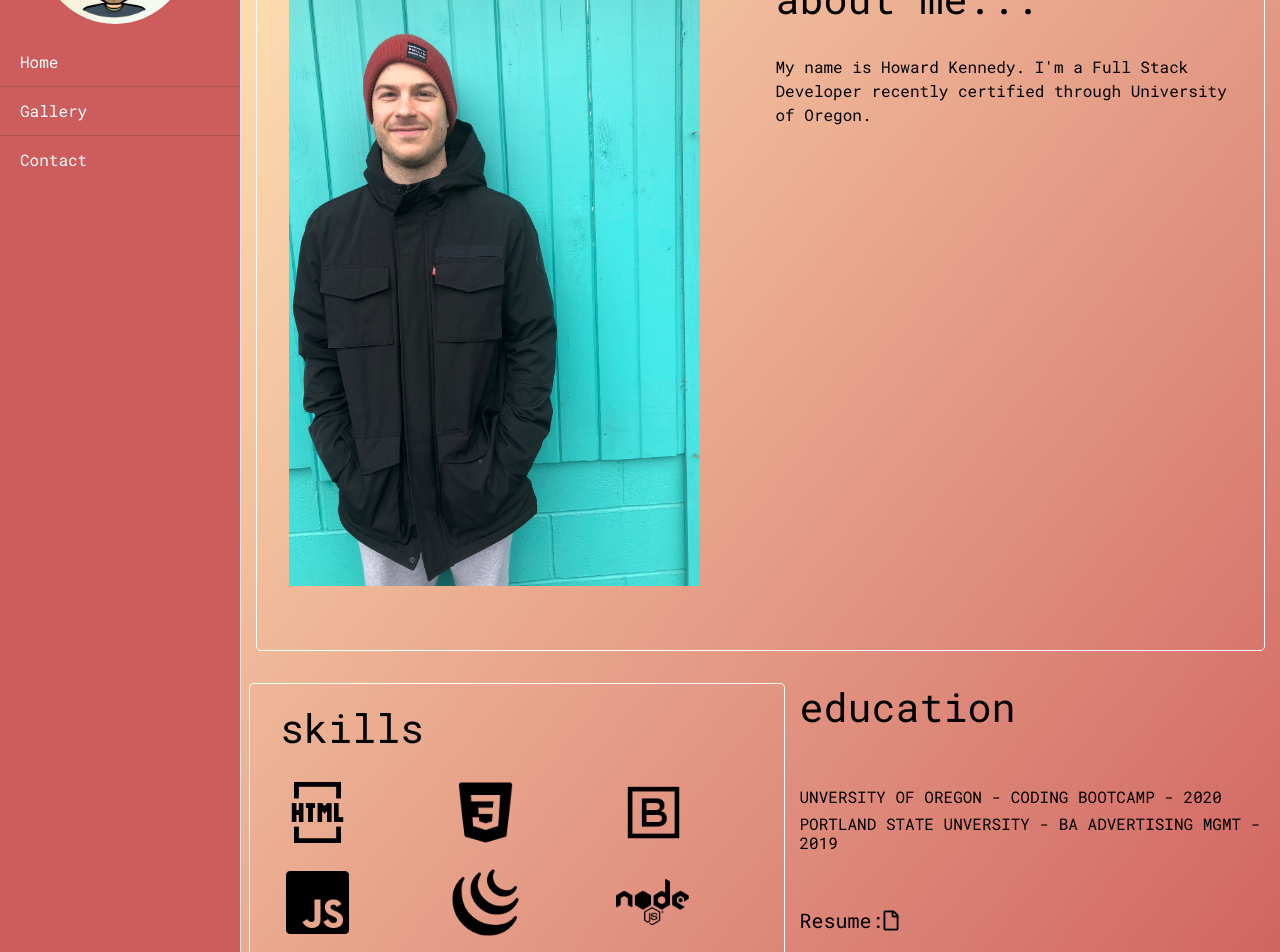
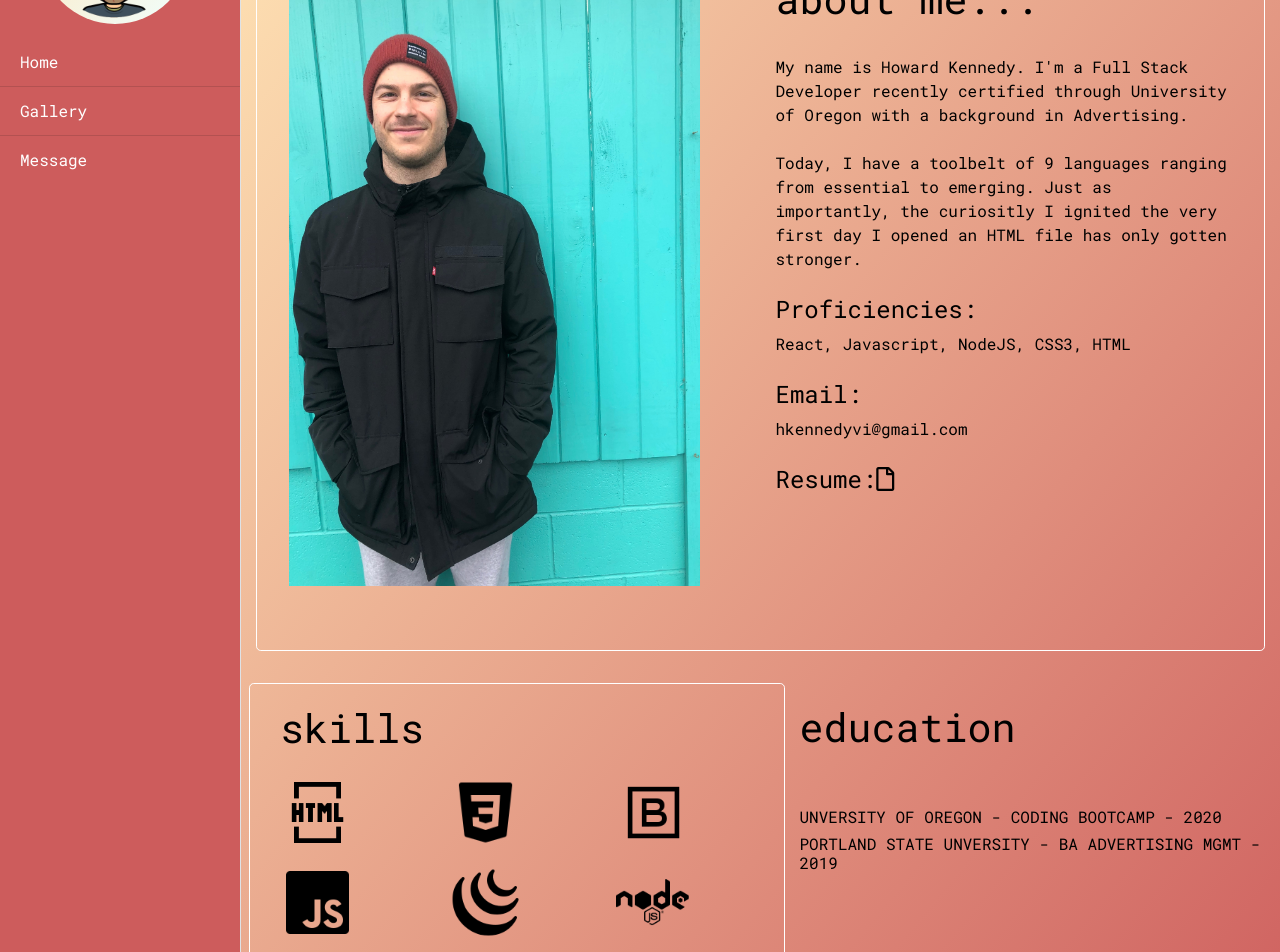
Before and after one commit to hkennedyvi/portfolio-react, a React (Create React App) app in the folder client/: page / in a window 1280 px wide. Shown: the part 140-1092 px from the top of the page. Built offline with nearby package versions, Linux system fonts and the light colour scheme.

Commit message:
bio edit

```diff
--- a/client/src/components/Bio.jsx
+++ b/client/src/components/Bio.jsx
@@ -32,7 +32,7 @@ function Bio() {
                 <div className="list-group list-group-flush">
                     <a href="/" className="nav-item list-group-item list-group-item-action">Home</a>
                     <a href="/portfolio" className="nav-item list-group-item list-group-item-action">Gallery</a>
-                    <a href="/contact" className="nav-item list-group-item list-group-item-action">Contact</a>
+                    <a href="/contact" className="nav-item list-group-item list-group-item-action">Message</a>
                 </div>
             </div>
 
@@ -56,9 +56,23 @@ function Bio() {
                                 <h1>about me...</h1>
                                 <br />
                                 My name is Howard Kennedy. I'm a Full Stack Developer
-                                recently certified through University of Oregon.
+                                recently certified through University of Oregon with a background in Advertising.
                                 <br /><br />
-                                {/* Next line here */}
+                                Today, I have a toolbelt of 9 languages ranging
+                                from essential to emerging. Just as importantly, the curiositly I ignited
+                                the very first day I opened an HTML file has only gotten stronger.
+                                <br /><br />
+                                <h4>Proficiencies:</h4>
+                                React, Javascript, NodeJS, CSS3, HTML
+                                <br /><br />
+                                <h4>Email:</h4>
+                                hkennedyvi@gmail.com
+                                <br /><br />
+                                <h4>Resume:
+                                    <a href={Resume} target="_blank" rel="noopener noreferrer">
+                                        <i className="sm-icon far fa-file"></i>
+                                    </a>
+                                </h4>
                             </div>
                         </div>
                     </div>
@@ -114,11 +128,6 @@ function Bio() {
                             <h6>UNVERSITY OF OREGON - CODING BOOTCAMP - 2020</h6>
                             <h6>PORTLAND STATE UNVERSITY - BA ADVERTISING MGMT - 2019</h6>
                             <br /><br />
-                            <h5>Resume:
-                                <a href={Resume} target="_blank" rel="noopener noreferrer">
-                                    <i className="sm-icon far fa-file"></i>
-                                </a>
-                            </h5>
                             <div className="container">
                                 <div className="row find-me-row">
                                     <div className="col-xl-8 col-lg-6 col-md-4 col-sm-4 col-xs-4">
--- a/client/src/components/ContactForm.jsx
+++ b/client/src/components/ContactForm.jsx
@@ -57,7 +57,7 @@ class ContactForm extends Component {
                     <div className="list-group list-group-flush">
                         <a href="/" className="nav-item list-group-item list-group-item-action">Home</a>
                         <a href="/portfolio" className="nav-item list-group-item list-group-item-action">Gallery</a>
-                        <a href="/contact" className="nav-item list-group-item list-group-item-action">Contact</a>
+                        <a href="/contact" className="nav-item list-group-item list-group-item-action">Message</a>
                     </div>
                 </div>
 
--- a/client/src/components/FullPortfolio.jsx
+++ b/client/src/components/FullPortfolio.jsx
@@ -28,7 +28,7 @@ function FullPortfolio() {
                 <div className="list-group list-group-flush">
                     <a href="/" className="nav-item list-group-item list-group-item-action">Home</a>
                     <a href="/portfolio" className="nav-item list-group-item list-group-item-action">Gallery</a>
-                    <a href="/contact" className="nav-item list-group-item list-group-item-action">Contact</a>
+                    <a href="/contact" className="nav-item list-group-item list-group-item-action">Message</a>
                 </div>
             </div>
 
--- a/client/src/components/style.css
+++ b/client/src/components/style.css
@@ -26,14 +26,18 @@ body {
   }
 
   .gallery-header {
-    color: indianred;
+    color: black;
   }
 
   #contact-section {
-    color: indianred;
+    color: black;
     margin: 0 auto;
     padding-top: 50px;
     width: 100%;
+}
+
+.education-container {
+  padding-top: 20px;
 }
 
 .sm-icon {
@@ -72,14 +76,14 @@ label {
 
 input, textarea {
     background-color: transparent;
-    border-color: indianred;
+    border-color: black;
     width: 90%;
 }
 
 #contact-btn {
   background-color: transparent;
-  color: #ffe4b5;
-  border-color: #ffe4b5;
+  color: black;
+  border: black solid 1.5px;
   font-size: 25px;
   margin: 0 150px 0 0;
 }
@@ -97,6 +101,11 @@ input, textarea {
     border-radius: 0.5em;
     color:black;
     opacity: 0;
+  }
+
+  .fa-question {
+    opacity: 1 !important;
+    color: indianred;
   }
 
   .carousel-caption:hover {
```
